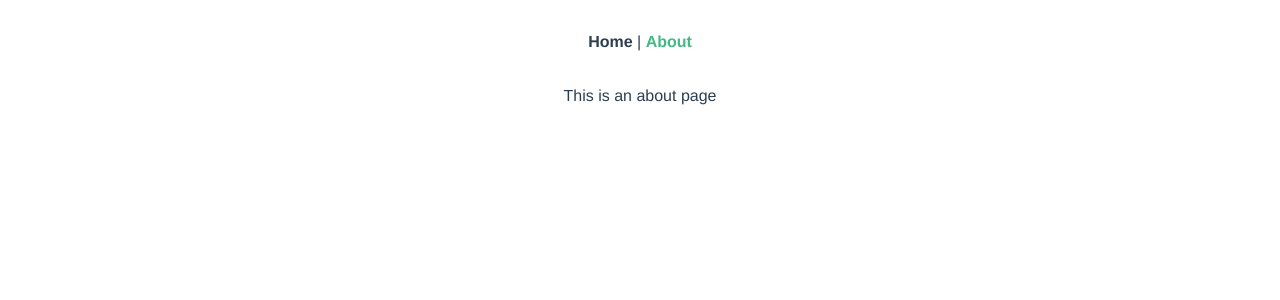
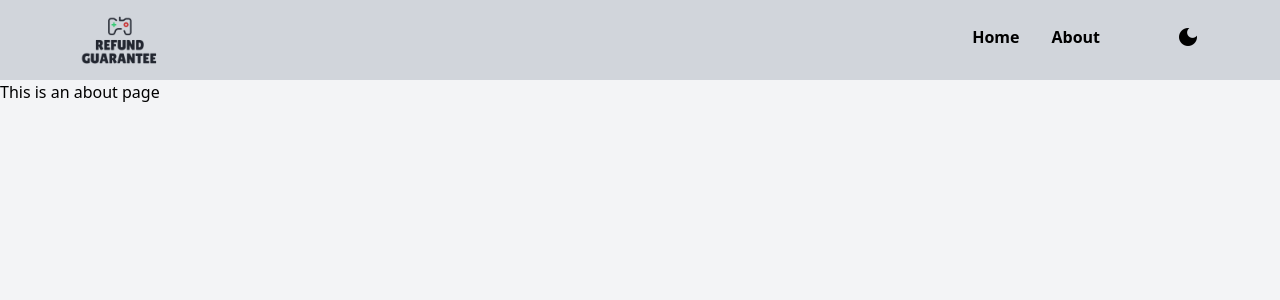
Before and after one commit to INT221-014-027-118/Front-end-Not-use, a Vue app: page /about in a window 1280 px wide. Shown: the top 300 px of the page. Built offline with nearby package versions, Linux system fonts and the light colour scheme.

Commit message:
[Add]Derk mode, componeants navbar

```diff
--- /dev/null
+++ b/db.json
@@ -0,0 +1,8 @@
+{
+    "product":[
+        {
+           "name":"apple",
+            "id":1
+        }
+    ]
+}
--- a/package.json
+++ b/package.json
@@ -5,7 +5,8 @@
   "scripts": {
     "serve": "vue-cli-service serve",
     "build": "vue-cli-service build",
-    "lint": "vue-cli-service lint"
+    "lint": "vue-cli-service lint",
+    "backend": "json-server --watch db.json --port 5000"
   },
   "dependencies": {
     "@tailwindcss/postcss7-compat": "^2.0.2",
--- a/public/index.html
+++ b/public/index.html
@@ -6,8 +6,9 @@
     <meta name="viewport" content="width=device-width,initial-scale=1.0">
     <link rel="icon" href="<%= BASE_URL %>favicon.ico">
     <title><%= htmlWebpackPlugin.options.title %></title>
+    <link href="https://fonts.googleapis.com/css2?family=Material+Icons" rel="stylesheet">
   </head>
-  <body>
+  <body class="bg-darkteme">
     <noscript>
       <strong>We're sorry but <%= htmlWebpackPlugin.options.title %> doesn't work properly without JavaScript enabled. Please enable it to continue.</strong>
     </noscript>
--- a/src/App.vue
+++ b/src/App.vue
@@ -1,30 +1,46 @@
 <template>
-  <div id="nav">
-    <router-link to="/">Home</router-link> |
-    <router-link to="/about">About</router-link>
-  </div>
-  <router-view/>
+  <nav-bar :change="changeMode" @switch-mode="switchMode"></nav-bar>
+  <router-view />
 </template>
 
-<style>
-#app {
-  font-family: Avenir, Helvetica, Arial, sans-serif;
-  -webkit-font-smoothing: antialiased;
-  -moz-osx-font-smoothing: grayscale;
-  text-align: center;
-  color: #2c3e50;
-}
-
-#nav {
-  padding: 30px;
-}
-
-#nav a {
-  font-weight: bold;
-  color: #2c3e50;
-}
-
-#nav a.router-link-exact-active {
-  color: #42b983;
-}
-</style>
+<script>
+import NavBar from "./components/NavBar.vue";
+export default {
+  components: {
+    NavBar,
+  },
+  data() {
+    return {
+      changeMode: Boolean,
+    };
+  },
+  methods: {
+    switchMode() {
+      this.changeMode = !this.changeMode;
+      if (this.changeMode == false) {
+        localStorage.theme = "light";
+      } else {
+        localStorage.theme = "dark";
+      }
+      this.mode();
+    },
+    mode() {
+      if (
+        localStorage.theme === "dark" ||
+        (!("theme" in localStorage) &&
+          window.matchMedia("(prefers-color-scheme: dark)").matches)
+      ) {
+        this.changeMode = true;
+        document.documentElement.classList.add("dark");
+      } else {
+        this.changeMode = false;
+        document.documentElement.classList.remove("dark");
+      }
+    },
+  },
+  created() {
+    this.mode();
+  },
+};
+</script>
+<style></style>
--- a/src/assets/tailwind.css
+++ b/src/assets/tailwind.css
@@ -3,3 +3,7 @@
 @tailwind components;
 
 @tailwind utilities;
+
+.bg-darkteme {
+    @apply dark:bg-gray-900 dark:text-gray-300 bg-gray-100 transition-colors duration-700 ease-out
+}
--- /dev/null
+++ b/src/components/NavBar.vue
@@ -0,0 +1,39 @@
+<template>
+    <div class="bg-gray-300 fixed w-full top-0 text-black">
+    <div class="flex relative max-w-6xl mx-auto h-16 md:h-20 px-4">
+        <div class="flex relative items-center">
+            <img alt="Vue logo" src="@/assets/logo.png" class="w-20" />
+        </div>
+        <div>
+        <div class="flex items-center absolute inset-y-0 right-0">
+            <div class="flex font-medium font-bold">
+                <router-link to="/" class="px-4 py-7">Home</router-link>
+                <router-link to="/about" class="px-4 py-7">About</router-link>
+                <p class="border-r-2 border-gray-300 h-5 w-1 my-auto mx-5"></p>
+                <div class="cursor-pointer">
+                <div :class="{ hidden: !change }" @click="switchMode" class="px-4 py-7" >
+                    <i class="material-icons">light_mode</i>
+                </div>
+                <div :class="{ hidden: change }"  @click="switchMode" class="px-4 py-7 " >
+                    <i class="material-icons">dark_mode</i>
+                </div>
+                </div>
+            </div>
+        </div>
+        </div>
+    </div>
+    </div>
+</template>
+
+<script>
+export default {
+  props: {
+    change: Boolean,
+  },
+  methods: {
+    switchMode() {
+      this.$emit("switch-mode");
+    },
+  },
+};
+</script>
--- a/src/views/About.vue
+++ b/src/views/About.vue
@@ -1,5 +1,5 @@
 <template>
-  <div class="about">
+  <div class="mt-20">
     <h1>This is an about page</h1>
   </div>
 </template>
--- a/src/views/Home.vue
+++ b/src/views/Home.vue
@@ -1,5 +1,5 @@
 <template>
-  <div class="home">
+  <div class="home mt-20">
     <img alt="Vue logo" src="../assets/logo.png">
     <HelloWorld msg="Welcome to Your Vue.js App"/>
   </div>
```
Also changed, not shown: src/main.js (+6 -1 lines), src/assets/logo.png, 1 other file (tests, documents, lock files or other folders).
